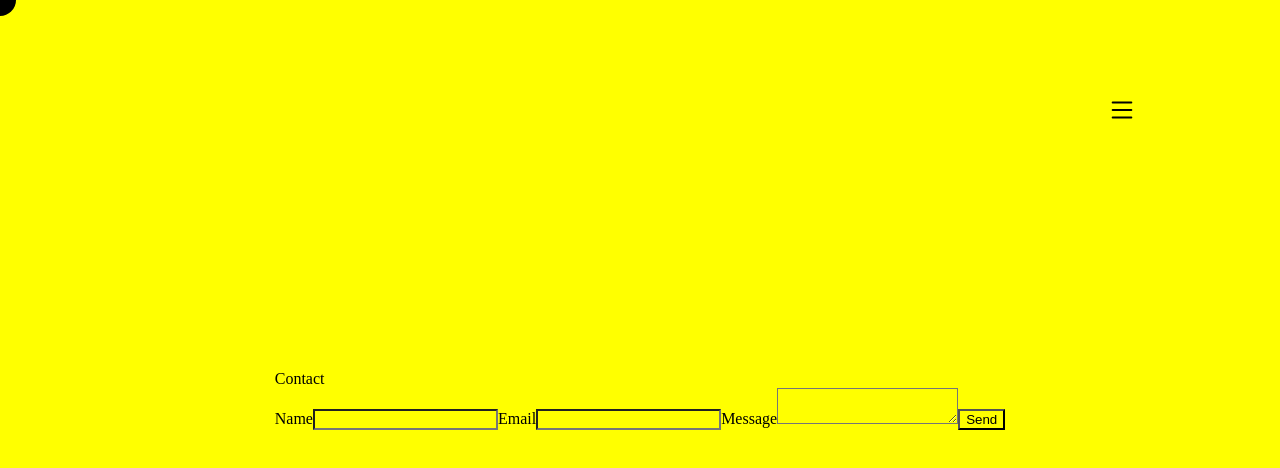
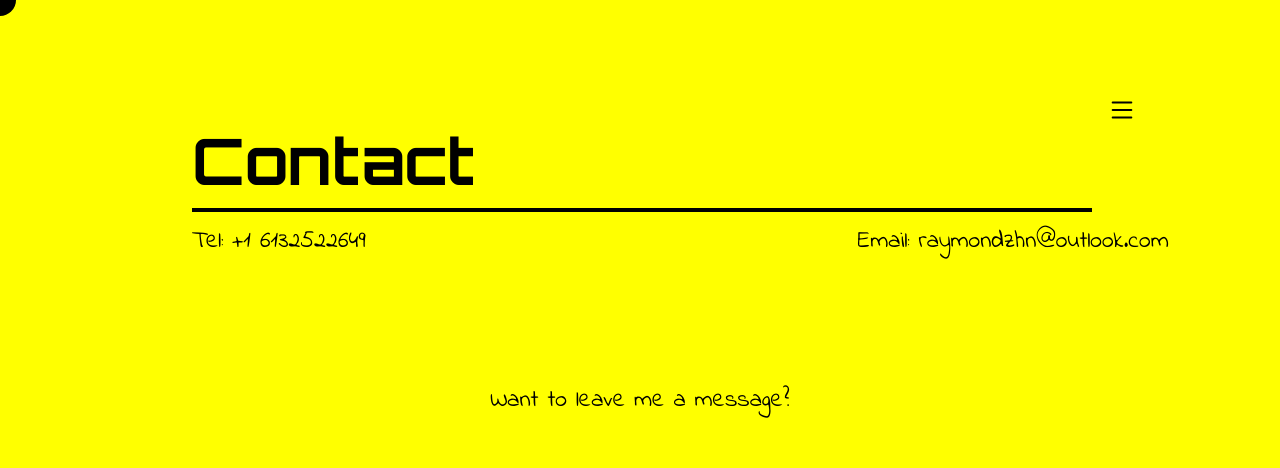
Before and after one commit to HaonanZhang97/ResumePage, a React (Create React App) app: page /contact in a window 1280 px wide. Shown: the top 468 px of the page. Built offline with nearby package versions, Linux system fonts and the light colour scheme.

Commit message:
Completed Contact page, start Project page

```diff
--- a/src/App.css
+++ b/src/App.css
@@ -96,7 +96,7 @@ footer{
     top: 30%;
     left: 20%;
 }
-.About hr{
+hr{
     border:2px solid black;
 }
 .About p{
@@ -125,3 +125,78 @@ footer{
 .resume:hover::after{
     transform: scale(1,1);
 }
+.contactForm{
+    display: flex;
+    flex-direction: column;
+    font-family: 'Indie Flower', cursive;
+    margin-top: 5px;
+    font-size: 1.2rem;
+}
+.contactForm input,textarea{
+    background-color: whitesmoke;
+    width: 500px;
+    padding: 8px;
+    margin-bottom: 10px;
+    border: 1px solid #ccc;
+    border-radius: 4px;
+    box-sizing: border-box;
+}
+.contactForm textarea{
+    height: 100px;
+}
+.contact .pageTopic,.project .pageTopic{
+    position: absolute;
+    top: 15%;
+    left: 15%;
+}
+.contact hr,.project hr{
+    width: 70vw;
+    position: absolute;
+    top: 25%;
+    left: 15%;
+}
+.submitButton {
+    font-family: 'Indie Flower', cursive;
+    font-size: 1.2rem;
+    padding-bottom: 10px;
+    position: relative;
+    display: inline-block;
+    border: none;
+    margin-top: 10px;
+    width: 50%;
+}
+
+.submitButton::after {
+    content: "";
+    position: absolute;
+    width: 100%;
+    height: 0.175rem;
+    left: 0;
+    bottom: 0;
+    background-color: black;
+    transform: scale(0, 1);
+    transition: transform 0.5s ease;
+}
+
+.submitButton:hover::after {
+    transform: scale(1, 1);
+}
+.contact .contactInfo{
+    font-family: 'Indie Flower', cursive;
+    font-size: 1.5rem;
+}
+.contact .contactInfo:nth-of-type(1) {
+    position: absolute;
+    top: 25%;
+    left: 15%;
+}
+
+.contact .contactInfo:nth-of-type(2) {
+    position: absolute;
+    top: 25%;
+    left: 67%;
+}
+.contact .show{
+    width: 100%;
+    font-size: 1.5rem;
+}
--- a/src/App.js
+++ b/src/App.js
@@ -149,6 +149,7 @@ function App() {
                   onEnter={textEnter}
                   onLeave={textLeave}
                   onMenu={buttonEnter}
+                  onButton={itemEnter}
                   navbarOpen={navbarOpen}
                   setNavbarOpen={setNavbarOpen}
                 />
--- a/src/Component/Contact.jsx
+++ b/src/Component/Contact.jsx
@@ -1,8 +1,10 @@
-import React, { useRef } from 'react';
+import React, { useRef, useState } from 'react';
 import emailjs from '@emailjs/browser';
 
 export default function Contact(props) {
   const form = useRef();
+  const [sentEmail, setSentEmail] = useState(true);
+  const [show, setShow] = useState(true);
 
   const sendEmail = (e) => {
     e.preventDefault();
@@ -18,6 +20,7 @@ export default function Contact(props) {
         (result) => {
           console.log(result.text);
           e.target.reset();
+          setSentEmail(false);
         },
         (error) => {
           console.log(error.text);
@@ -25,28 +28,89 @@ export default function Contact(props) {
       );
   };
   return (
-    <div>
+    <div className='contact'>
+      <h1
+        className='pageTopic'
+        onMouseEnter={props.onEnter}
+        onMouseLeave={props.onLeave}
+      >
         Contact
+      </h1>
+      <hr />
       <img
         className='menuicon'
         src='./ResumePage/images/menu.svg'
         alt='menu'
+        onMouseEnter={props.onMenu}
+        onMouseLeave={props.onLeave}
         onClick={() => {
           props.setNavbarOpen(!props.navbarOpen);
           props.onLeave();
         }}
       />
+      <p
+        className='contactInfo'
+        onMouseEnter={props.onEnter}
+        onMouseLeave={props.onLeave}
+      >
+        Tel: +1 6132522649
+      </p>
+      <p
+        className='contactInfo'
+        onMouseEnter={props.onEnter}
+        onMouseLeave={props.onLeave}
+      >
+        Email: raymondzhn@outlook.com
+      </p>
+      {show ? (
+        <button
+          onMouseEnter={props.onButton}
+          onMouseLeave={props.onLeave}
+          className='submitButton show'
+          onClick={() => {
+            setShow(false);
+          }}
+        >
+          Want to leave me a message?
+        </button>
+      ) : sentEmail ? (
         <div>
-        <form ref={form} onSubmit={sendEmail}>
-          <label>Name</label>
+          <form className='contactForm' ref={form} onSubmit={sendEmail}>
+            <label onMouseEnter={props.onButton} onMouseLeave={props.onLeave}>
+              Name
+            </label>
             <input type='text' name='user_name' required />
-          <label>Email</label>
+            <label onMouseEnter={props.onButton} onMouseLeave={props.onLeave}>
+              Email
+            </label>
             <input type='email' name='user_email' required />
-          <label>Message</label>
+            <label onMouseEnter={props.onButton} onMouseLeave={props.onLeave}>
+              Message
+            </label>
             <textarea name='message' required />
-          <input type='submit' value='Send' />
+            <button
+              className='submitButton'
+              type='submit'
+              onMouseEnter={props.onButton}
+              onMouseLeave={props.onLeave}
+            >
+              send
+            </button>
           </form>
         </div>
+      ) : (
+        <div
+          className='sentForm'
+          onMouseEnter={props.onEnter}
+          onMouseLeave={props.onLeave}
+        >
+          <h2> Thank you for your email!</h2>
+          <h3>
+            I will get back to you ASAP!
+            <img src='./ResumePage/images/smile.svg' alt='smile emoji' />
+          </h3>
+        </div>
+      )}
     </div>
   );
 }
--- a/src/Component/Project.jsx
+++ b/src/Component/Project.jsx
@@ -7,8 +7,9 @@ export default function Project({
   onEnter,
 }) {
   return (
-    <div>
-      Project
+    <div className='project'>
+      <h1 className='pageTopic'>Project</h1>
+      <hr />
       <img
         className='menuicon'
         src='./ResumePage/images/menu.svg'
```
Also changed, not shown: public/images/IMG_8865.jpg (added), public/images/smile.svg (added). Lines whose indentation alone changed are shown as unchanged.
